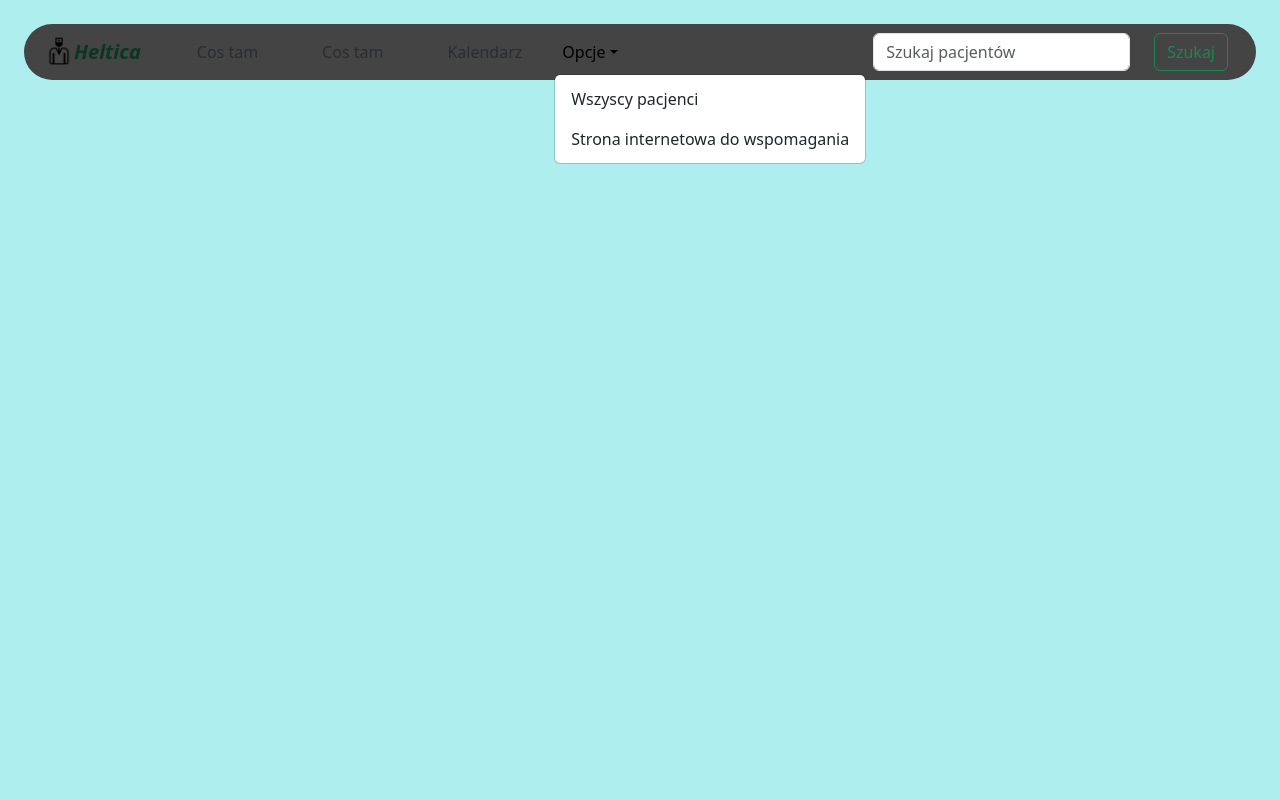
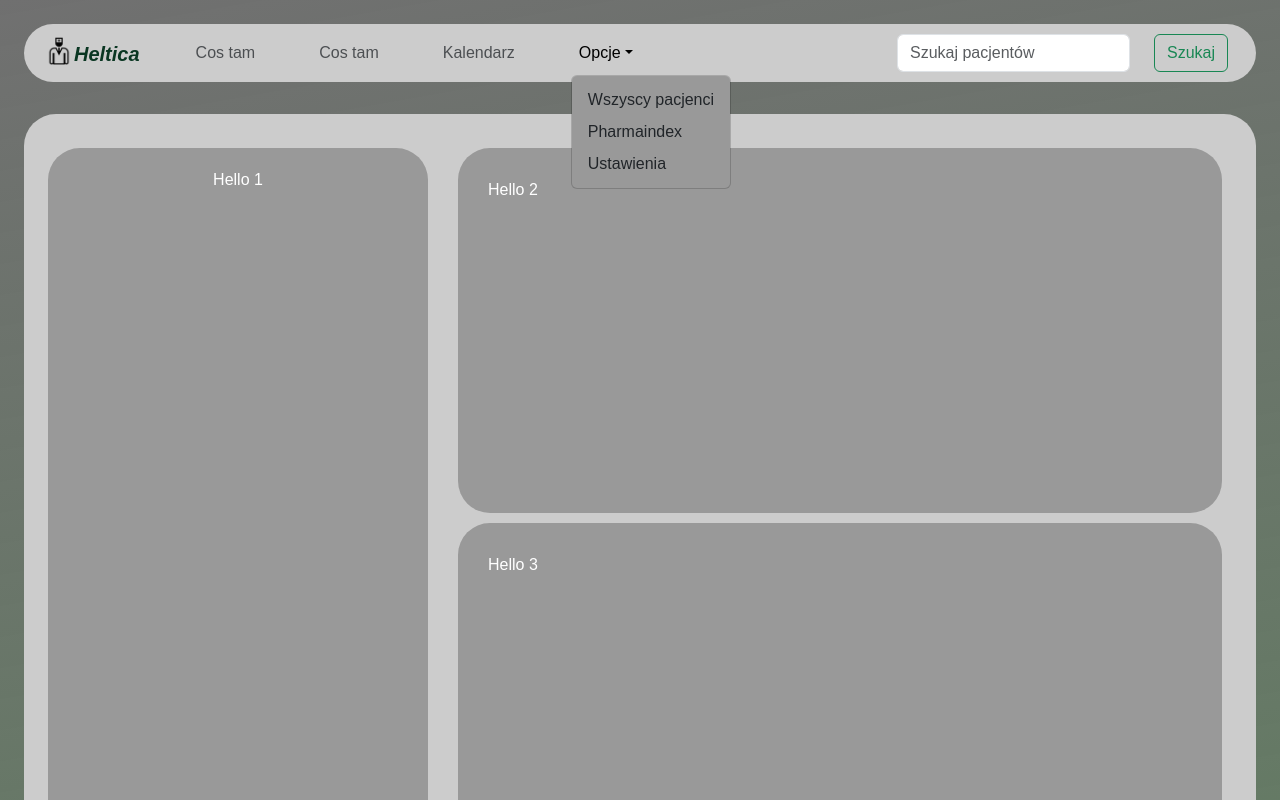
Before and after one commit to J4kubR/Helthica, a React (Vite) app: page / in a window 1280 px wide. Both pictures are taken after a click on the button "Opcje". Shown: the top 800 px of the page. Built offline with nearby package versions, Linux system fonts and the light colour scheme.

Commit message:
Making changes to the main page, navbar needs more css styling

```diff
--- a/index.html
+++ b/index.html
@@ -5,10 +5,13 @@
     <link rel="icon shortcut" href="./components/logo/Main_logo.png" type="image/png" />
     <meta name="viewport" content="width=device-width, initial-scale=1.0" />
     <title>Heltica - MedicalCare</title>
+    <!-- STYLE  -->
     <link href="https://cdn.jsdelivr.net/npm/bootstrap@5.3.2/dist/css/bootstrap.min.css" rel="stylesheet" integrity="sha384-T3c6CoIi6uLrA9TneNEoa7RxnatzjcDSCmG1MXxSR1GAsXEV/Dwwykc2MPK8M2HN" crossorigin="anonymous">
+    <link rel="stylesheet" href="./src/index.css">
+    <link rel="stylesheet" href="./src/components/MainPage.css">
 
   </head>
-  <body style="background-color: #afeeee;">
+  <body>
     <div id="root"></div>
     <script type="module" src="/src/main.jsx"></script>
     <script src="https://cdn.jsdelivr.net/npm/bootstrap@5.3.2/dist/js/bootstrap.bundle.min.js" integrity="sha384-C6RzsynM9kWDrMNeT87bh95OGNyZPhcTNXj1NW7RuBCsyN/o0jlpcV8Qyq46cDfL" crossorigin="anonymous"></script>
--- a/src/App.css
+++ b/src/App.css
@@ -1,5 +1,5 @@
 #root {
-  max-width: 1380px;
+  max-width: 1560px;
   margin: 0 auto;
   padding: 1.5rem;
   text-align: center;
--- a/src/App.jsx
+++ b/src/App.jsx
@@ -1,5 +1,6 @@
 import { useState } from "react";
 import NavigationBar from "./components/NavigationBar";
+import MainPage from "./components/MainPage";
 import "./App.css";
 
 function App() {
@@ -7,6 +8,7 @@ function App() {
     <>
       <div>
         <NavigationBar />
+        <MainPage />
       </div>
     </>
   );
--- /dev/null
+++ b/src/components/MainPage.css
@@ -0,0 +1,32 @@
+.containter {
+    max-width: 1560px;
+    background-color: #cccccc;
+    padding: 1.5rem;
+    margin: 32px 0;
+    display: flex;
+  }
+
+
+  .left-column {
+  flex: 1;
+  background-color: #f0f0f0;
+  padding: 20px;
+  margin-top: 10px;
+  margin-right: 20px;
+  height: 740px;
+  max-width: 380px;
+
+
+}
+
+.right-rows {
+    flex: 2;
+    flex-direction: column;
+}
+
+.row {
+    background-color: #dcdcdc;
+    margin: 10px;
+    padding: 30px;
+    height: 365px;
+}
--- /dev/null
+++ b/src/components/MainPage.jsx
@@ -0,0 +1,22 @@
+function MainPage() {
+  return (
+    <div className="containter rounded-5">
+      <div
+        className="left-column rounded-5"
+        style={{ backgroundColor: "#999999" }}
+      >
+        Hello 1
+      </div>
+      <div className="right-rows">
+        <div className="row rounded-5" style={{ backgroundColor: "#999999" }}>
+          Hello 2
+        </div>
+        <div className="row rounded-5 " style={{ backgroundColor: "#999999" }}>
+          Hello 3
+        </div>
+      </div>
+    </div>
+  );
+}
+
+export default MainPage;
--- a/src/components/NavigationBar.jsx
+++ b/src/components/NavigationBar.jsx
@@ -34,7 +34,7 @@ function collapseNavbarText() {
           </a>
         </li>
 
-        <li className="nav-item dropdown">
+        <li className="nav-item dropdown mx-4">
           <a
             className="nav-link dropdown-toggle"
             href="#"
@@ -45,7 +45,7 @@ function collapseNavbarText() {
             Opcje
           </a>
 
-          <ul className="dropdown-menu">
+          <ul className="dropdown-menu" style={{ backgroundColor: "#999999" }}>
             <li>
               <a className="dropdown-item" href="#">
                 Wszyscy pacjenci
@@ -53,12 +53,18 @@ function collapseNavbarText() {
             </li>
 
             <li>
-              <a className="dropdown-item" href="#"></a>
+              <a
+                className="dropdown-item"
+                href="https://pharmindex.pl"
+                target="_blank"
+              >
+                Pharmaindex
+              </a>
             </li>
 
             <li>
               <a className="dropdown-item" href="#">
-                Strona internetowa do wspomagania
+                Ustawienia
               </a>
             </li>
           </ul>
@@ -82,7 +88,7 @@ function collapseNavbarText() {
 function NavigationBar() {
   return (
     <nav
-      style={{ backgroundColor: "#444444" }}
+      style={{ backgroundColor: "#cccccc" }}
       className="navbar navbar-expand-lg rounded-5"
     >
       <div className="container-fluid">
--- a/src/index.css
+++ b/src/index.css
@@ -1,69 +1,7 @@
-:root {
-  font-family: Inter, system-ui, Avenir, Helvetica, Arial, sans-serif;
-  line-height: 1.5;
-  font-weight: 400;
-
-  color-scheme: light dark;
-  color: rgba(139, 127, 110, 0.87);
-  background-color: #242424;
-
-  font-synthesis: none;
-  text-rendering: optimizeLegibility;
-  -webkit-font-smoothing: antialiased;
-  -moz-osx-font-smoothing: grayscale;
-  -webkit-text-size-adjust: 100%;
-}
-
-a {
-  font-weight: 500;
-  color: #646cff;
-  text-decoration: inherit;
-}
-a:hover {
-  color: #535bf2;
-}
-
 body {
   margin: 0;
-  display: flex;
-  place-items: center;
-  min-width: 320px;
-  min-height: 100vh;
+  height: 100vh;
+  background: linear-gradient(-190deg, #707070, #4e664ede); /* Define your gradient colors */
+  font-family: Arial, sans-serif;
+  color: #ffffff; /* Set the font color for better contrast */
 }
-
-h1 {
-  font-size: 3.2em;
-  line-height: 1.1;
-}
-
-button {
-  border-radius: 8px;
-  border: 1px solid transparent;
-  padding: 0.6em 1.2em;
-  font-size: 1em;
-  font-weight: 500;
-  font-family: inherit;
-  background-color: #1a1a1a;
-  cursor: pointer;
-  transition: border-color 0.25s;
-}
-button:hover {
-  border-color: #646cff;
-}
-button:focus,
-button:focus-visible {
-  outline: 4px auto -webkit-focus-ring-color;
-}
-
-@media (prefers-color-scheme: light) {
-  :root {
-    color: #213547;
-    background-color: #b9a182;
-  }
-  a:hover {
-    color: #747bff;
-  }
-  button {
-    background-color: #f9f9f9;
-  }
-}
```
